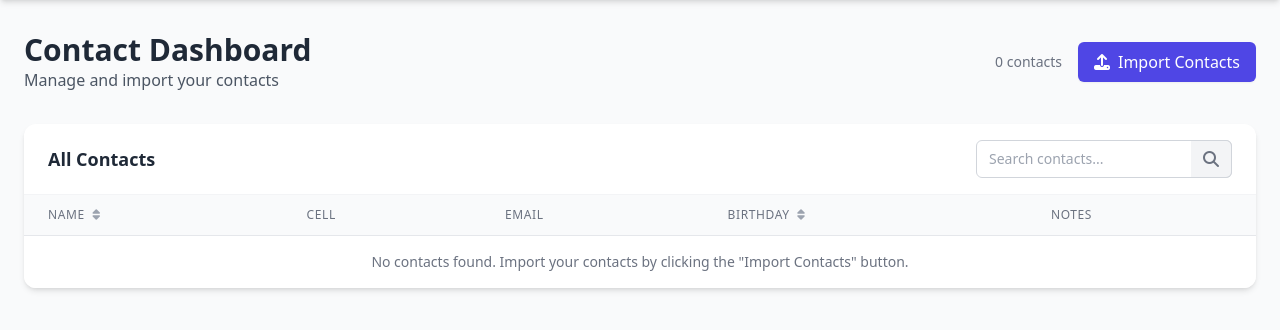
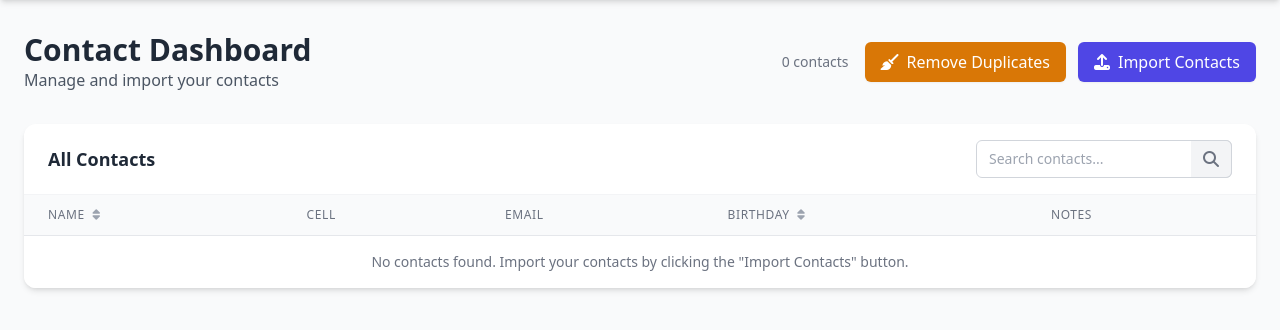
Before and after one commit to ezl/contact_updater, a Flask app: page /dashboard in a window 1280 px wide. Shown: the part 60-390 px from the top of the page. Run offline with Flask 3, Linux system fonts and the light colour scheme; data that the repository does not hold is empty; some libraries are stand-ins or nearby versions.

Commit message:
Add button to remove duplicates

```diff
--- a/app.py
+++ b/app.py
@@ -49,8 +49,8 @@ def index():
 
 @app.route('/dashboard', methods=['GET', 'POST'])
 def dashboard():
-    success_message = None
-    error_message = None
+    success_message = request.args.get('success_message')
+    error_message = request.args.get('error_message')
 
     # Get all contacts
     try:
@@ -190,6 +190,56 @@ def delete_contact(id):
 def download_sample():
     return send_from_directory('static', 'sample_contacts.csv')
 
+@app.route('/remove_duplicates', methods=['POST'])
+def remove_duplicates():
+    try:
+        # Get all contacts
+        all_contacts = Contact.query.all()
+
+        # Create a dictionary to track unique contacts by email and cell
+        unique_emails = {}
+        unique_cells = {}
+        duplicates_removed = 0
+
+        for contact in all_contacts:
+            # Check for email duplicates (if email exists)
+            if contact.email and contact.email.strip():
+                email_key = contact.email.lower().strip()
+                if email_key in unique_emails:
+                    # This is a duplicate, mark for deletion
+                    db.session.delete(contact)
+                    duplicates_removed += 1
+                    continue
+                else:
+                    unique_emails[email_key] = contact.id
+
+            # If we get here and the contact has a cell number, check for cell duplicates
+            if contact.cell and contact.cell.strip():
+                # Normalize the cell number by removing non-digits
+                cell_key = ''.join(filter(str.isdigit, contact.cell))
+                if cell_key and cell_key in unique_cells:
+                    # This is a duplicate, mark for deletion
+                    db.session.delete(contact)
+                    duplicates_removed += 1
+                    continue
+                else:
+                    unique_cells[cell_key] = contact.id
+
+        # Commit the changes to the database
+        db.session.commit()
+
+        if duplicates_removed > 0:
+            success_message = f"Successfully removed {duplicates_removed} duplicate contact(s)."
+        else:
+            success_message = "No duplicate contacts were found."
+
+        return redirect(url_for('dashboard', success_message=success_message))
+
+    except Exception as e:
+        db.session.rollback()
+        error_message = f"Error removing duplicates: {str(e)}"
+        return redirect(url_for('dashboard', error_message=error_message))
+
 # Custom filter for formatting dates in templates
 @app.template_filter('date')
 def format_date(value):
--- a/templates/dashboard.html
+++ b/templates/dashboard.html
@@ -48,6 +48,9 @@
         </div>
         <div class="flex items-center">
             <span class="text-sm text-gray-500 mr-4">{{ contacts|length if contacts else 0 }} contacts</span>
+            <button id="removeDuplicatesBtn" class="bg-amber-600 hover:bg-amber-700 text-white px-4 py-2 rounded-md shadow-sm transition duration-150 flex items-center mr-3">
+                <i class="fas fa-broom mr-2"></i> Remove Duplicates
+            </button>
             <button id="openModal" class="bg-indigo-600 hover:bg-indigo-700 text-white px-4 py-2 rounded-md shadow-sm transition duration-150 flex items-center">
                 <i class="fas fa-upload mr-2"></i> Import Contacts
             </button>
@@ -178,6 +181,33 @@
                         {% endif %}
                     </tbody>
                 </table>
+            </div>
+        </div>
+    </div>
+
+    <!-- Remove Duplicates Confirmation Modal -->
+    <div id="removeDuplicatesModal" class="hidden fixed inset-0 z-10 overflow-y-auto">
+        <div class="flex items-center justify-center min-h-screen p-4">
+            <div class="fixed inset-0 bg-black opacity-50"></div>
+            <div class="relative bg-white rounded-lg max-w-md w-full p-6 shadow-xl">
+                <div class="flex justify-between items-center mb-4">
+                    <h3 class="text-xl font-semibold text-gray-800">Remove Duplicate Contacts</h3>
+                    <button id="closeRemoveDuplicatesModal" class="text-gray-400 hover:text-gray-500">
+                        <i class="fas fa-times"></i>
+                    </button>
+                </div>
+
+                <div class="mb-6">
+                    <p class="text-gray-600 mb-4">This will remove duplicate contacts from your database. Duplicates are identified by matching email addresses or phone numbers.</p>
+                    <p class="text-amber-600 font-medium">This action cannot be undone. Are you sure you want to continue?</p>
+                </div>
+
+                <form action="{{ url_for('remove_duplicates') }}" method="post" id="removeDuplicatesForm">
+                    <div class="flex justify-end space-x-2">
+                        <button type="button" id="cancelRemoveDuplicates" class="px-4 py-2 border border-gray-300 rounded-md text-gray-700 hover:bg-gray-50 transition duration-150">Cancel</button>
+                        <button type="submit" class="px-4 py-2 bg-amber-600 text-white rounded-md hover:bg-amber-700 transition duration-150">Remove Duplicates</button>
+                    </div>
+                </form>
             </div>
         </div>
     </div>
@@ -333,6 +363,12 @@
     const selectedFileName = document.getElementById('selectedFileName');
     const contactSearch = document.getElementById('contactSearch');
     const contactRows = document.querySelectorAll('.contact-row');
+
+    // Remove duplicates modal
+    const removeDuplicatesModal = document.getElementById('removeDuplicatesModal');
+    const removeDuplicatesBtn = document.getElementById('removeDuplicatesBtn');
+    const closeRemoveDuplicatesModal = document.getElementById('closeRemoveDuplicatesModal');
+    const cancelRemoveDuplicates = document.getElementById('cancelRemoveDuplicates');
 
     // Sorting functionality
     const sortableHeaders = document.querySelectorAll('th[data-sort]');
@@ -744,6 +780,31 @@
             if (!contactDetailModal.classList.contains('hidden')) {
                 closeContactDetailModal();
             }
+
+            // Close remove duplicates modal if it's open
+            if (!removeDuplicatesModal.classList.contains('hidden')) {
+                closeRemoveDuplicatesModalFn();
+            }
+        }
+    });
+
+    // Open remove duplicates modal
+    removeDuplicatesBtn.addEventListener('click', () => {
+        removeDuplicatesModal.classList.remove('hidden');
+    });
+
+    // Close remove duplicates modal functions
+    const closeRemoveDuplicatesModalFn = () => {
+        removeDuplicatesModal.classList.add('hidden');
+    };
+
+    closeRemoveDuplicatesModal.addEventListener('click', closeRemoveDuplicatesModalFn);
+    cancelRemoveDuplicates.addEventListener('click', closeRemoveDuplicatesModalFn);
+
+    // Click outside to close remove duplicates modal
+    removeDuplicatesModal.addEventListener('click', (e) => {
+        if (e.target === removeDuplicatesModal) {
+            closeRemoveDuplicatesModalFn();
         }
     });
 </script>
```
